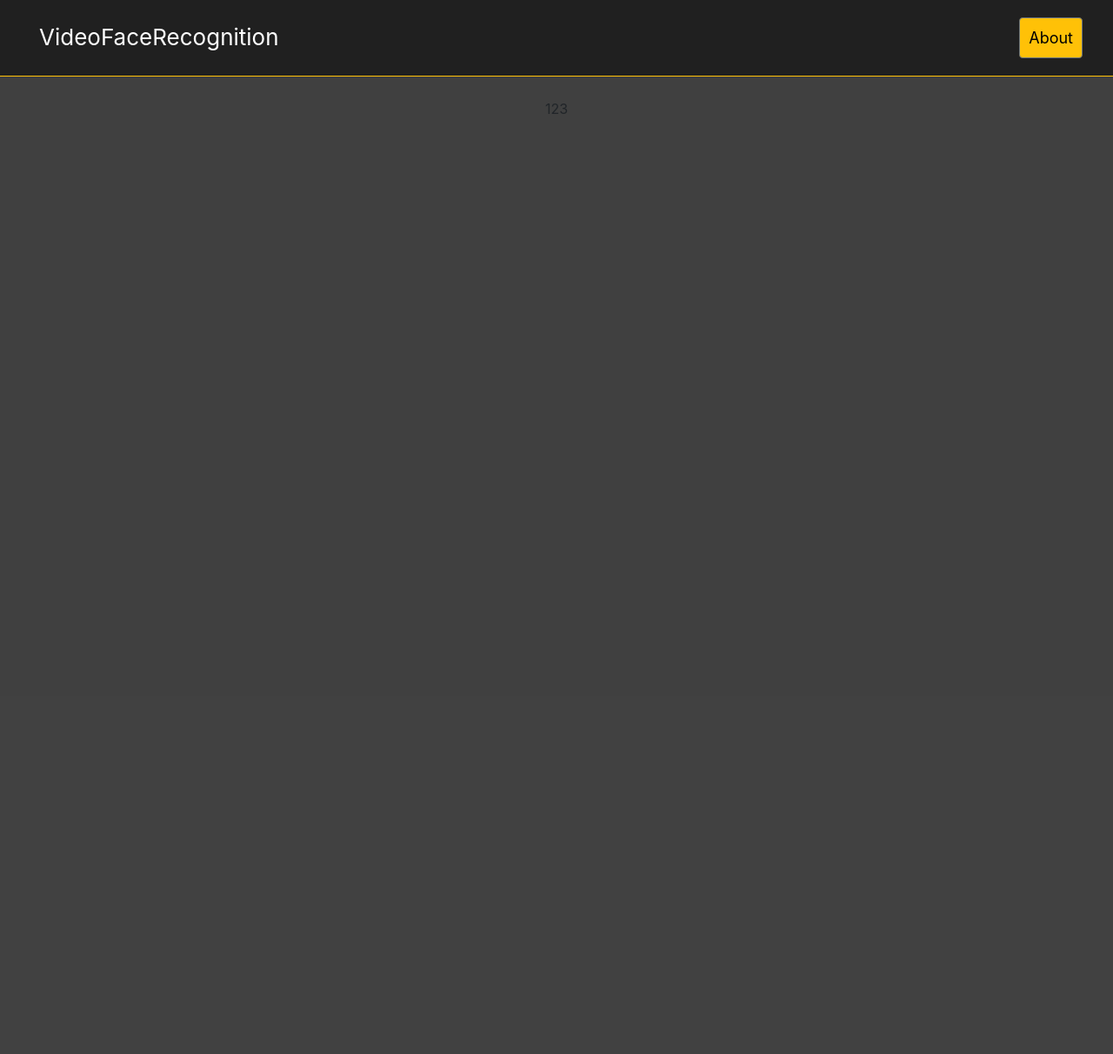
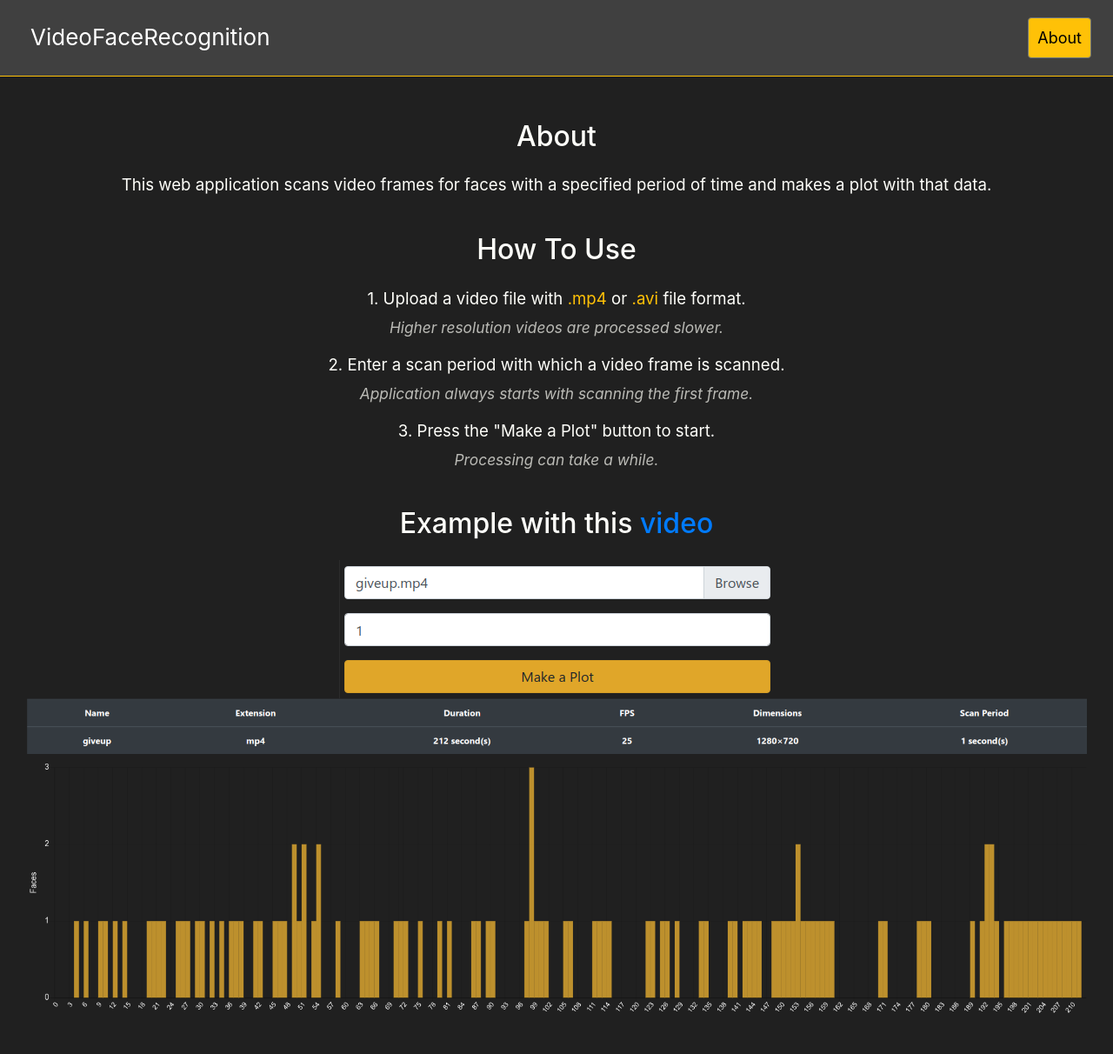
Before and after one commit to molokhovdmitry/video-face-count, a Flask app: page /about in a window 1280 px wide. Shown: the whole page at 87% size. Before the commit the page ends 131 px from the top, so only its background shows below. Run offline with Flask 2, Linux system fonts and the light colour scheme; some libraries are stand-ins or nearby versions.

Commit message:
About page update

```diff
--- a/VFR/static/scripts.js
+++ b/VFR/static/scripts.js
@@ -4,7 +4,7 @@ function showFileName() {
     document.getElementById('inputField').innerHTML = name.files.item(0).name;
   }
 
-// Shows a loading animation when form is submitted
+// Shows loading animation when form is submitted
 function loadingAnimation() {
 document.getElementById('loader').style.display = "block";
 }
--- a/VFR/static/styles.css
+++ b/VFR/static/styles.css
@@ -1,10 +1,10 @@
 html > * {
-    background: #404040;
+    background: #202020;
 }
 
 .header {
     overflow: hidden;
-    background-color: #202020;
+    background-color: #404040;
     padding: 10px 25px;
 }
 
@@ -15,7 +15,7 @@ html > * {
     text-decoration: none;
     font-size: 26px;
     line-height: 25px;
-    margin: 10px 10px;
+    margin: 10px 0px;
 }
 
 .header-right {
@@ -77,6 +77,29 @@ html > * {
     text-align: left;
 }
 
+.about {
+    padding: 0px 25px 40px;
+    color: #fffffa;
+}
+
+.about h2 {
+    padding: 25px 0px 15px
+}
+
+.about p {
+    font-size: 14pt;
+}
+
+.about p span {
+    color: #ffc107;
+}
+
+.about .commentary {
+    color: #bbbbb6;
+    font-size: 13pt;
+    margin-top: -10px;
+}
+
 @media screen and (max-width: 640px) {
     .header a {
         display: block;
--- a/VFR/templates/about.html
+++ b/VFR/templates/about.html
@@ -5,5 +5,33 @@
 {% endblock %}
 
 {% block main %}
-    <p>123</p>
+  <div class="about">
+    <h2>About</h2>
+    <p>
+      This web application scans video frames for faces with a specified period of time
+      and makes a plot with that data.
+    </p>
+    <h2>How To Use</h2>
+    <p>
+      1. Upload a video file with <span>.mp4</span> or <span>.avi</span> file format.
+    </p>
+    <p class="commentary">
+      <em>Higher resolution videos are processed slower.</em>
+    </p>
+    <p>
+      2. Enter a scan period with which a video frame is scanned.
+    </p>
+    <p class="commentary">
+      <em>Application always starts with scanning the first frame.</em>
+    </p>
+    <p>
+      3. Press the "Make a Plot" button to start.
+    </p>
+    <p class="commentary">
+      <em>Processing can take a while.</em>
+    </p>
+    <h2>Example with this <a href="https://www.youtube.com/watch?v=dQw4w9WgXcQ">video</a></h2>
+    <img src="../static/images/exampleForm.png" class="img-fluid" alt="Form example">
+    <img src="../static/images/examplePlot.png" class="img-fluid" alt="Plot example">
+  </div>
 {% endblock %}
--- a/VFR/templates/index.html
+++ b/VFR/templates/index.html
@@ -9,13 +9,13 @@
       <div class="input-group mb-3">
           <div class="custom-file">
             <input id="input" onchange="showFileName()" name="file" accept=".mp4,.avi" type="file" class="custom-file-input" aria-describedby="inputGroupFileAddon01">
-            <label id="inputField" class="custom-file-label" for="inputGroupFile01">Choose a Video File</label>
+            <label id="inputField" class="custom-file-label" for="inputGroupFile01">Choose <strong>.mp4</strong> or <strong>.avi</strong> video file</label>
           </div>
       </div>
       <div class="input-group mb-3">
-          <input class="form-control" name="step" type="number" min="1" step="1" placeholder="Enter Scan Period In Seconds">
+          <input class="form-control" name="step" type="number" min="1" step="1" placeholder="Enter scan period in seconds">
       </div>
-      <button class="btn btn-warning" type="submit">Find Faces</button>
+      <button class="btn btn-warning" type="submit">Make a Plot</button>
   </form>
   <div id="loader" class="loader"></div>
 {% endblock %}
```
Also changed, not shown: VFR/static/images/exampleForm.png (added), VFR/static/images/examplePlot.png (added).
